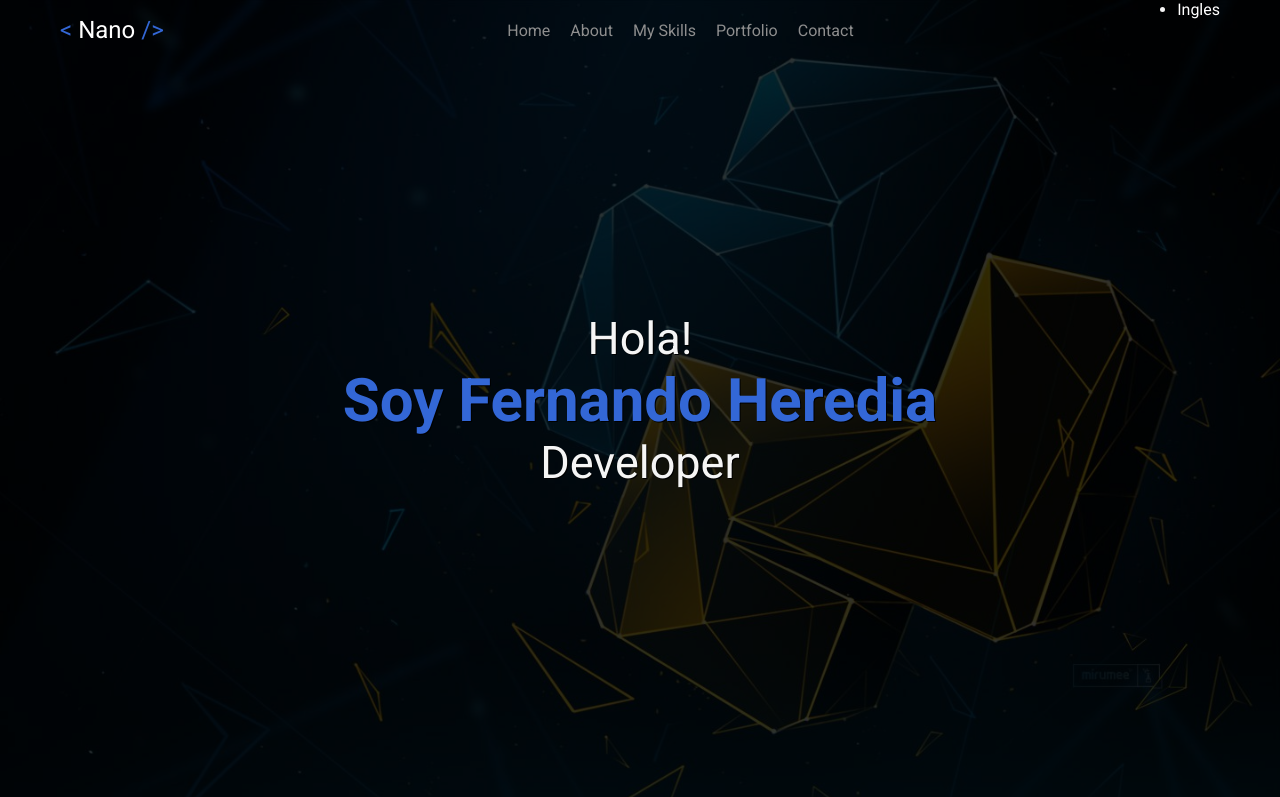
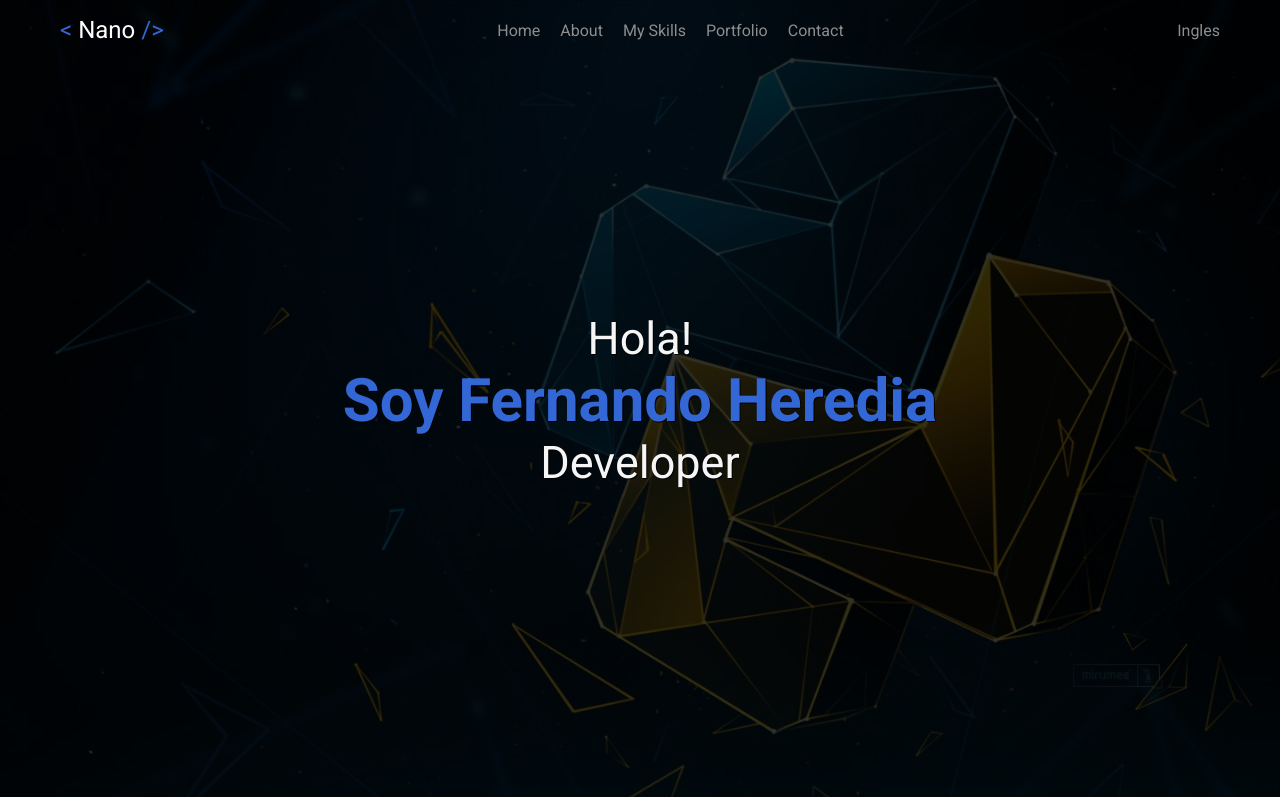
Before and after one commit to nanocarp01/repo, a plain HTML site: page index.html in a window 1280 px wide. Shown: the top 797 px of the page. Drawn offline with nearby package versions, Linux system fonts and the light colour scheme.

Commit message:
Update index.html

```diff
--- a/index.html
+++ b/index.html
@@ -40,8 +40,8 @@
               <a href="#contact">Contact</a>
             </li>
           </ul>
-          <ul>
-            <li>
+          <ul class="navbar_links">
+            <li class="navbar_link" data-ref="idioma">
               <a href="">Ingles</a>
             </li>
           </ul>
```
